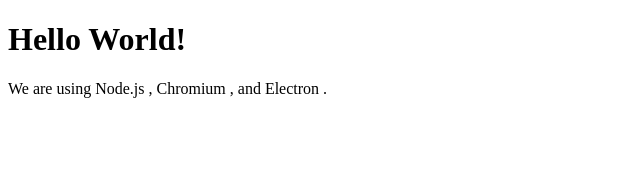
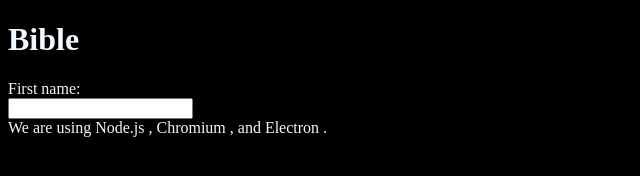
Before and after one commit to diamind-studios/bible, an Electron app: page index.html in a window 800 px wide. Shown: the whole page, without its empty margins (0-640 px from the left). Drawn offline with Linux system fonts and the light colour scheme.

Commit message:
add stuff

```diff
--- a/index.html
+++ b/index.html
@@ -8,7 +8,11 @@
     <title>Hello World!</title>
   </head>
   <body>
-    <h1>Hello World!</h1>
+    <h1>Bible</h1>
+    <form action="#" onsubmit="return search(this);">
+      <label for="fname">First name:</label><br>
+      <input type="text">
+    </form>
     We are using Node.js <span id="node-version"></span>,
     Chromium <span id="chrome-version"></span>,
     and Electron <span id="electron-version"></span>.
--- a/main.js
+++ b/main.js
@@ -41,3 +41,6 @@
 
 // In this file you can include the rest of your app's specific main process
 // code. You can also put them in separate files and require them here.
+function search(text) {
+
+}
--- a/package.json
+++ b/package.json
@@ -17,6 +17,7 @@
   "author": "GitHub",
   "license": "CC0-1.0",
   "devDependencies": {
-    "electron": "^18.2.0"
+    "electron": "^18.2.0",
+    "sqlite3": "^3.1.0"
   }
 }
--- a/styles.css
+++ b/styles.css
@@ -1,3 +1,6 @@
 /* styles.css */
-
+body {
+    background-color: black;
+    color: aliceblue;
+}
 /* Add styles here to customize the appearance of your app */
```
Also changed, not shown: 1 other file.
